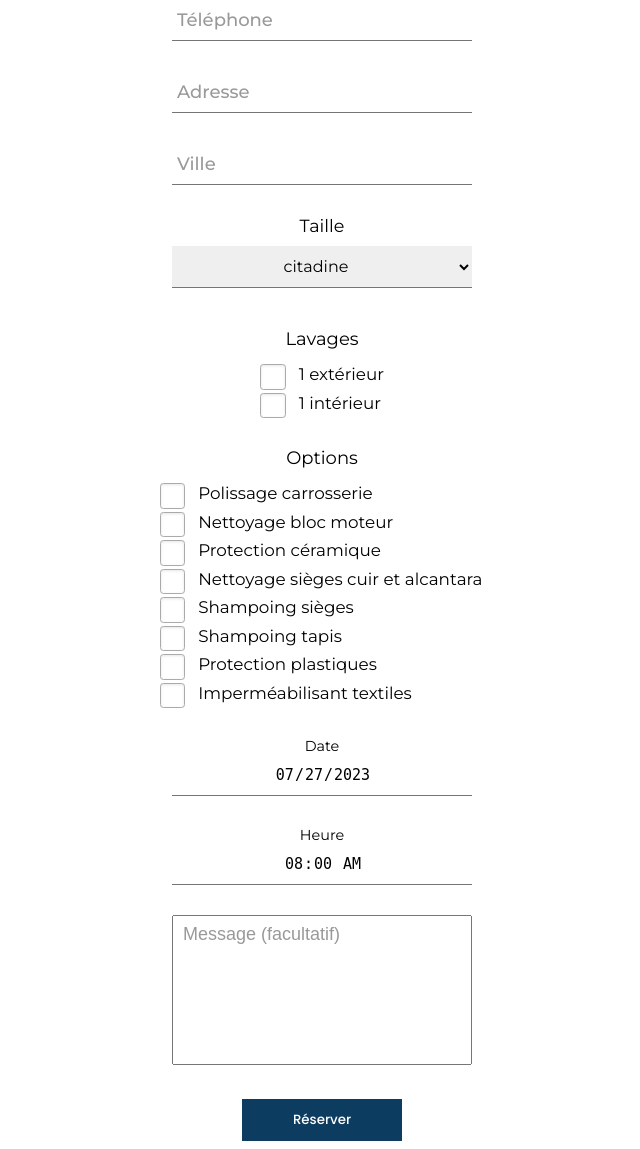
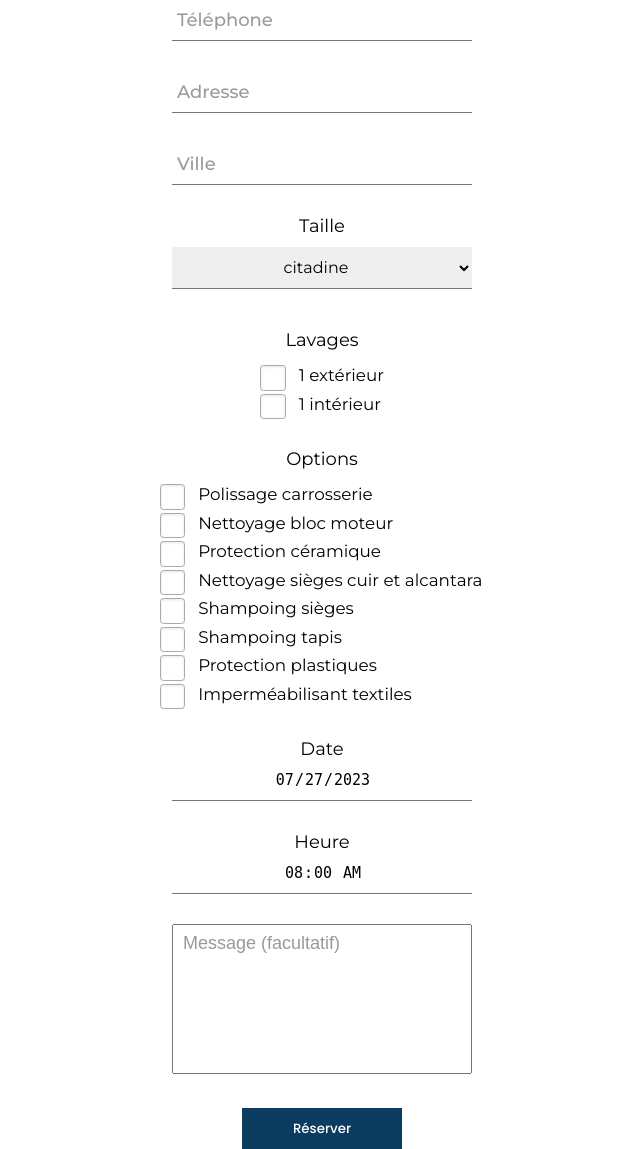
Before and after one commit to TerryHenrard/car-wash-from-home, a PHP site: page / in a window 1280 px wide. Shown: the part 3701-4850 px from the top of the page, without its empty margins (318-958 px from the left). Run offline with PHP 8.4, Linux system fonts and the light colour scheme.

Commit message:
fixing some problem with fontsize

```diff
--- a/assets/styles/index.css
+++ b/assets/styles/index.css
@@ -752,7 +752,7 @@ header .header-text div a:hover {
 }
 .rdv .form-container .date-container p,
 .rdv .form-container .time-container p {
-  font-size: 0.9rem;
+  font-size: 18px;
   color: #000000;
 }
 @media only screen and (max-width: 500px) {
@@ -1186,7 +1186,7 @@ header .header-text div a:hover {
 }
 .rdv .form-container .formule-container .taille-voiture label {
   display: block;
-  font-size: 1.1rem;
+  font-size: 18px;
   margin: 0 0 10px 0;
   text-align: center;
 }
--- a/assets/styles/layout/_rendez-vous.scss
+++ b/assets/styles/layout/_rendez-vous.scss
@@ -35,7 +35,7 @@
     .date-container,
     .time-container {
       p {
-        font-size: 0.9rem;
+        font-size: 18px;
         color: #000000;
 
         @media only screen and (max-width: 500px) {
@@ -330,7 +330,7 @@
         margin: 0 0 30px 0;
         label {
           display: block;
-          font-size: 1.1rem;
+          font-size: 18px;
           margin: 0 0 10px 0;
           text-align: center;
         }
```
Also changed, not shown: 1 other file.
